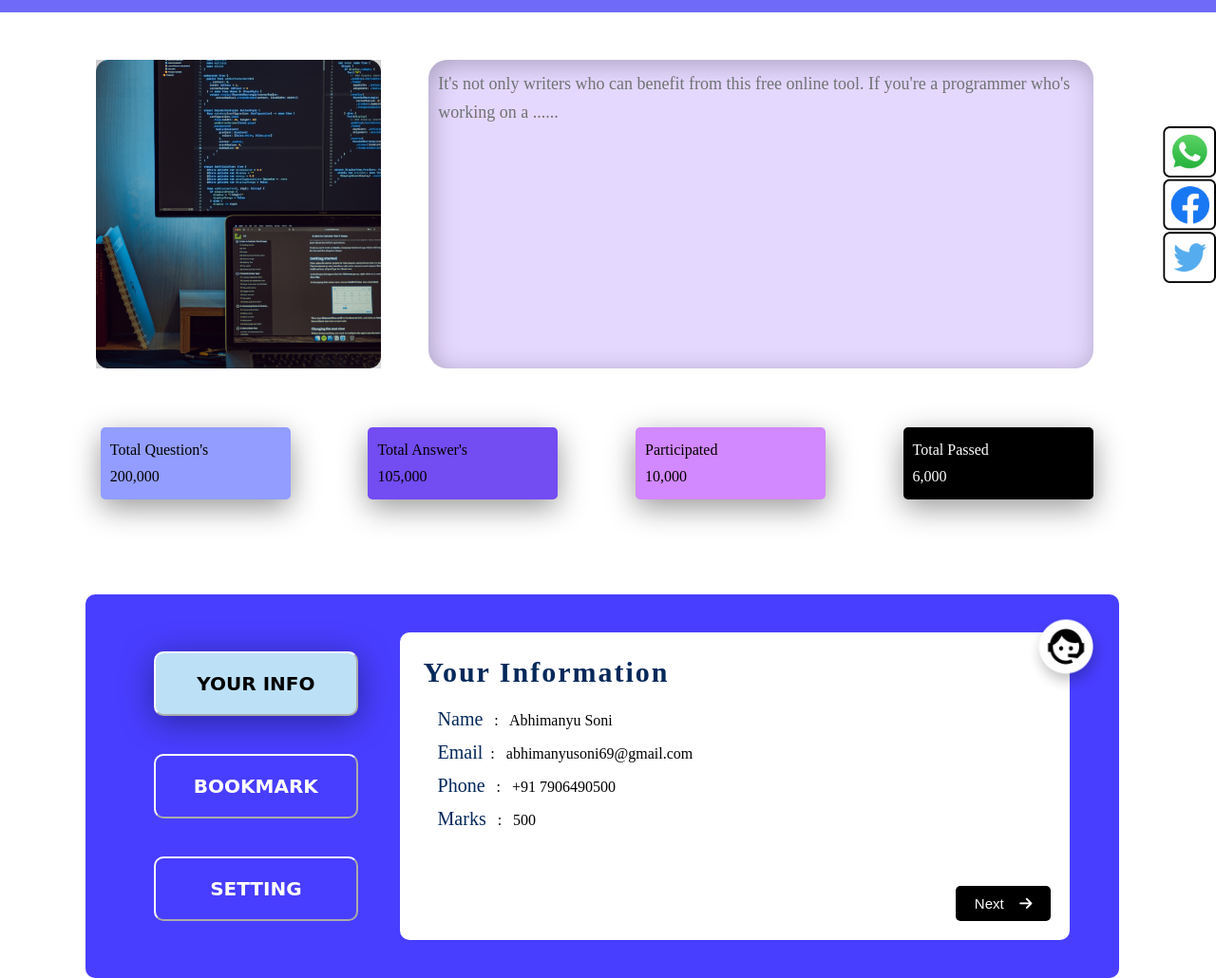
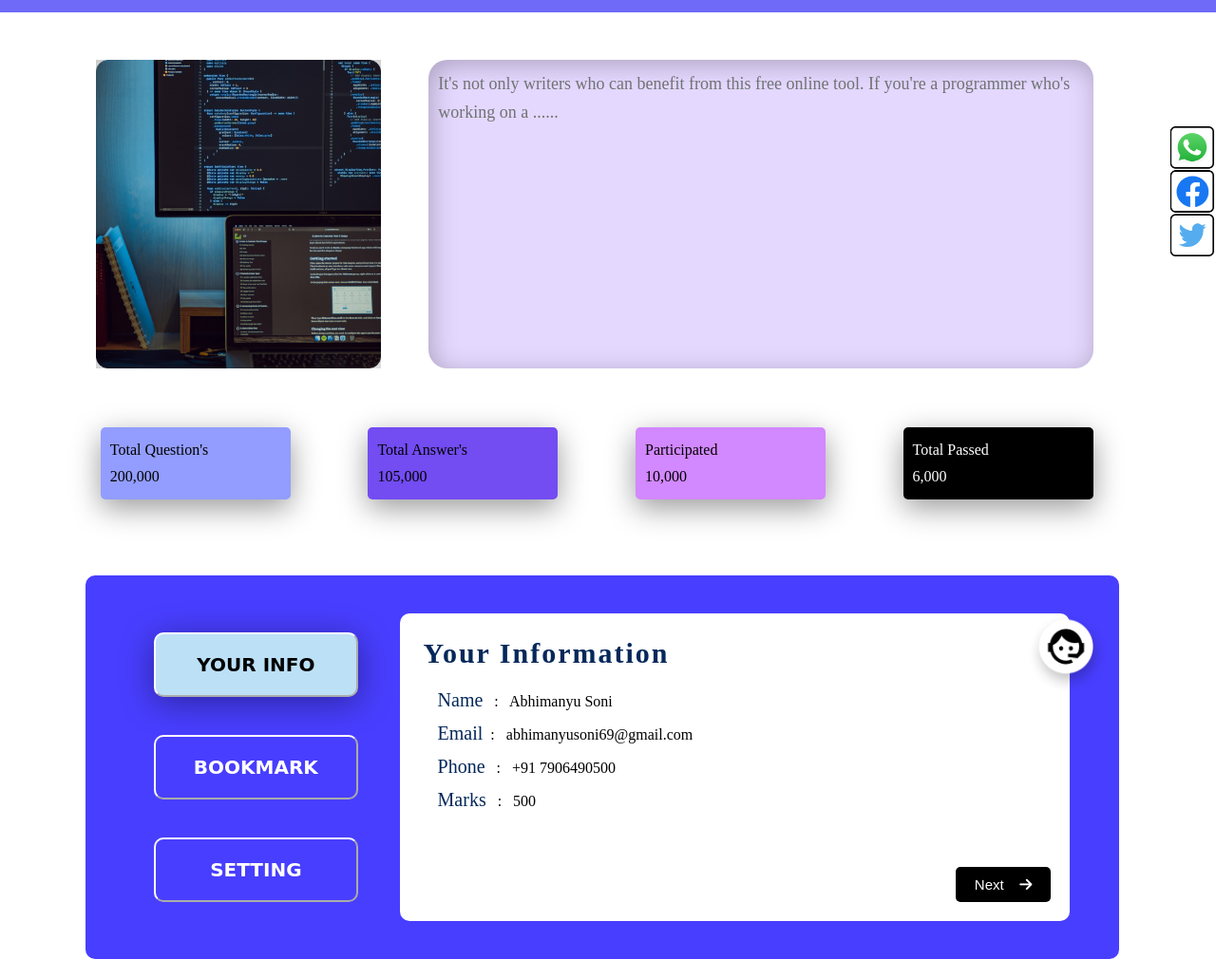
Before and after one commit to Abhi1Soni/cu_Project2, a plain HTML site: page index.html in a window 1280 px wide. Shown: the part 67-1097 px from the top of the page at 95% size. Drawn offline with Linux system fonts and the light colour scheme; a web font is replaced by a local one.

Commit message:
Cuvette Second Project

```diff
--- a/styles.css
+++ b/styles.css
@@ -96,7 +96,8 @@ body{
   position: sticky;
   float: right;
   top: 80px;
-  width: 60px;
+  right: 2px;
+  width: 50px;
   margin-top: 70px;
   cursor: pointer;
 }
@@ -142,14 +143,16 @@ body{
 }
 
 .section3{
+  position:relative ;
   display: flex;
   width: 85%;
   justify-content: space-around;
-  margin: 100px 50px 0px 90px;
+  margin: 100px 50px 50px 90px;
   background-color: #483EFF;
   padding: 40px;
   border-radius: 10px;
-  margin-bottom: 50px;
+  /* margin-bottom: 50px; */
+  bottom:20px;
 }
 
 .info-btn{
```
